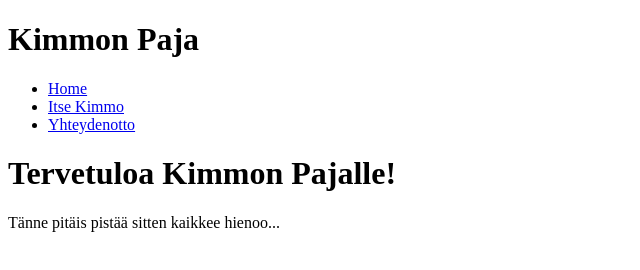
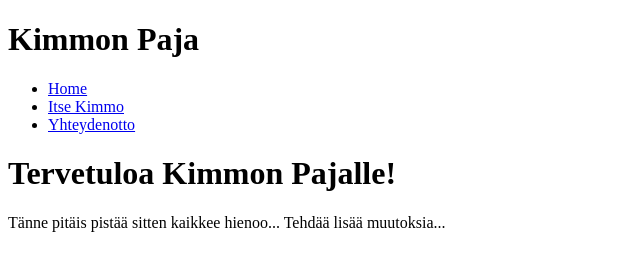
Before and after one commit to Coztantin/tehtava2, a plain HTML site: page index.html in a window 1280 px wide. Shown: the whole page, without its empty margins (0-640 px from the left). Drawn offline with Linux system fonts and the light colour scheme.

Commit message:
kokeillaa workflowta

```diff
--- a/index.html
+++ b/index.html
@@ -18,7 +18,7 @@
 <body>
   <main>
     <h1>Tervetuloa Kimmon Pajalle!</h1>
-    <p>Tänne pitäis pistää sitten kaikkee hienoo...</p>
+    <p>Tänne pitäis pistää sitten kaikkee hienoo... Tehdää lisää muutoksia...</p>
   </main>
 </body>
 </html>
```
Also changed, not shown: 1 other file.
